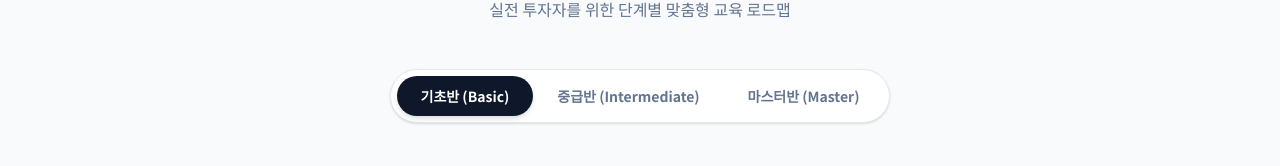
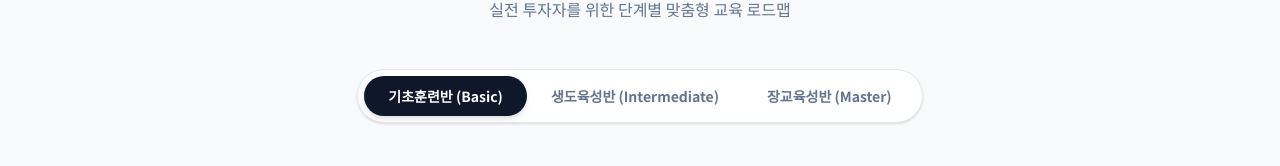
Before and after one commit to Patrick841130/cheonbok, a React (Vite) app: page /schedule in a window 1280 px wide. Shown: the part 261-427 px from the top of the page. Built offline with nearby package versions, Linux system fonts and the light colour scheme; no server answers.

Commit message:
chore: 강의 분류 명칭 변경 (기초훈련반, 생도육성반, 장교육성반)

```diff
--- a/src/pages/Admin.jsx
+++ b/src/pages/Admin.jsx
@@ -245,9 +245,9 @@ export default function Admin() {
                             <div className="flex justify-start mb-8">
                                 <div className="bg-white p-1 rounded-lg shadow-sm border border-slate-200 inline-flex">
                                     {[
-                                        { id: 'basic', label: '기초반' },
-                                        { id: 'intermediate', label: '중급반' },
-                                        { id: 'master', label: '마스터반' }
+                                        { id: 'basic', label: '기초훈련반' },
+                                        { id: 'intermediate', label: '생도육성반' },
+                                        { id: 'master', label: '장교육성반' }
                                     ].map(track => (
                                         <button
                                             key={track.id}
--- a/src/pages/Schedule.jsx
+++ b/src/pages/Schedule.jsx
@@ -18,9 +18,9 @@ export default function Schedule() {
     const currentSchedule = currentTrackSchedule[activeTab];
 
     const tracks = [
-        { id: 'basic', label: '기초반 (Basic)' },
-        { id: 'intermediate', label: '중급반 (Intermediate)' },
-        { id: 'master', label: '마스터반 (Master)' }
+        { id: 'basic', label: '기초훈련반 (Basic)' },
+        { id: 'intermediate', label: '생도육성반 (Intermediate)' },
+        { id: 'master', label: '장교육성반 (Master)' }
     ];
 
     return (
```
